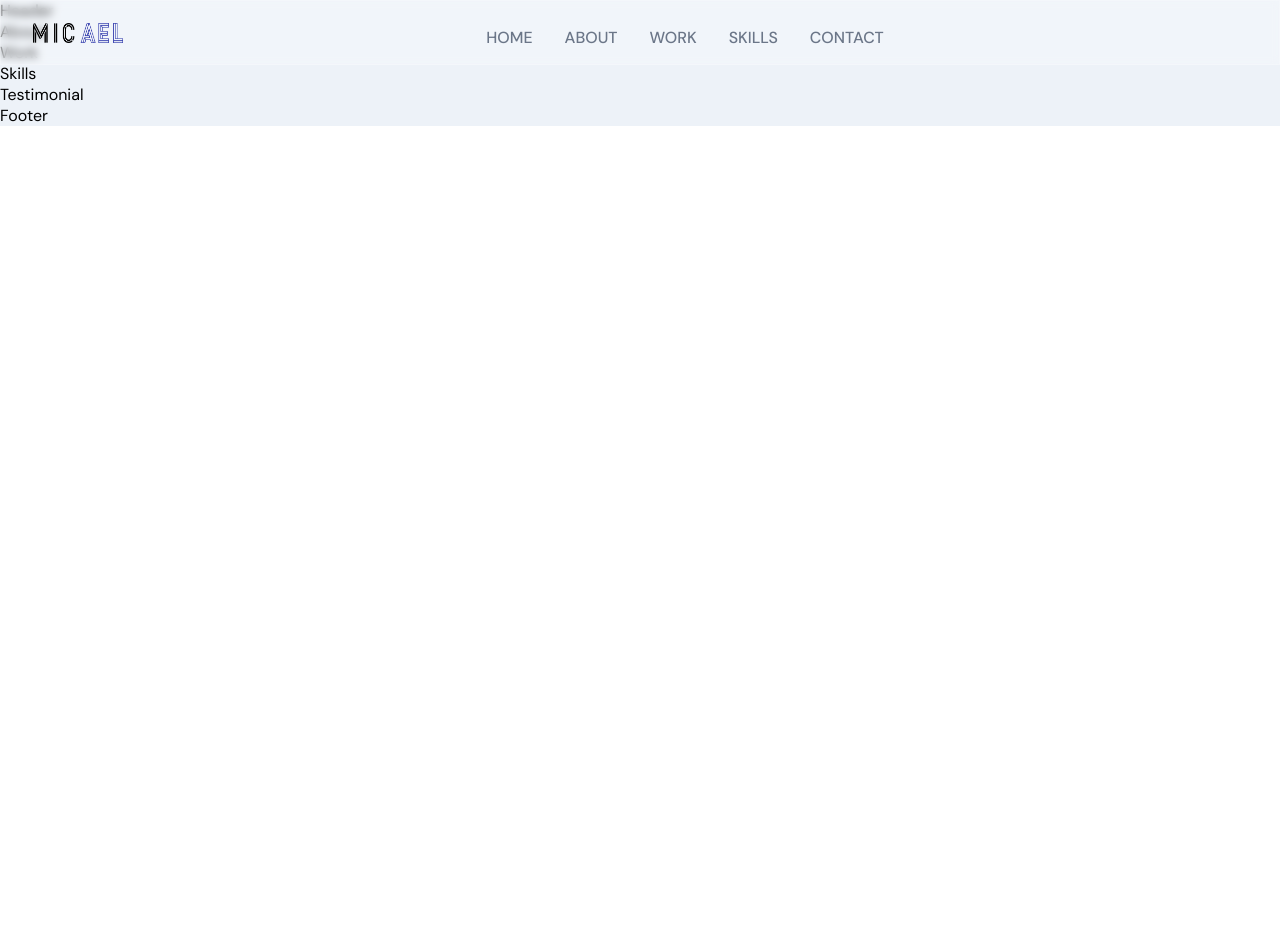
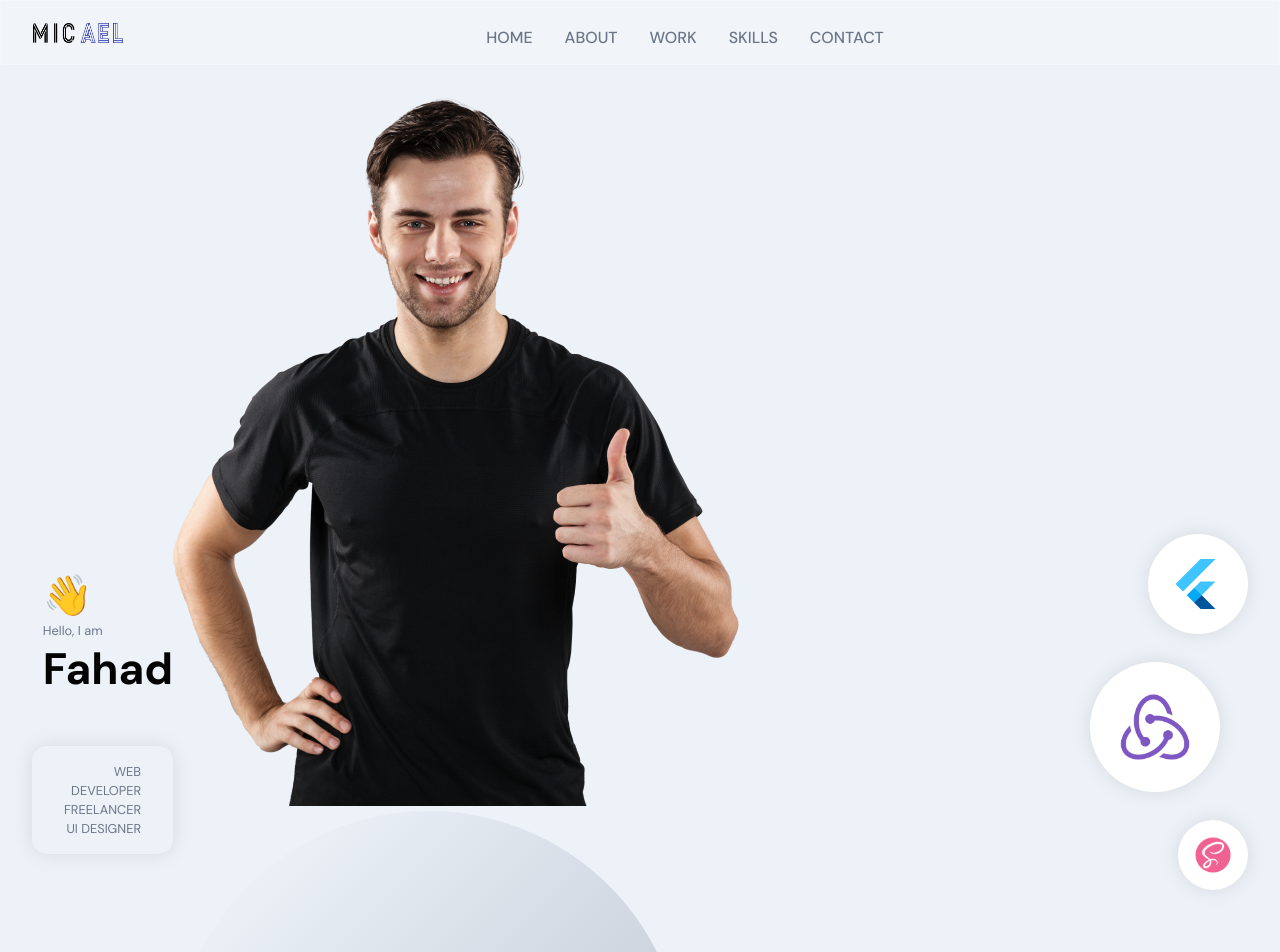
Before and after one commit to FahadHameed89/Portfolio-React-Sanity, a React (Create React App) app in the folder frontend_react/: page / in a window 1280 px wide. Shown: the top 952 px of the page. Before the commit the page ends 800 px from the top, so only its background shows below. Built offline with nearby package versions, Linux system fonts and the light colour scheme.

Commit message:
Added Header.jsx elements and styling rules to Header.scss

```diff
--- a/frontend_react/src/container/Header/Header.jsx
+++ b/frontend_react/src/container/Header/Header.jsx
@@ -1,10 +1,75 @@
 import React from 'react'
+import { motion } from 'framer-motion';
+import { images } from '../../constants';
+import './Header.scss';
 
-import './Header.scss';
+const scaleVariants = {
+  whileInView: {
+    scale: [0, 1],
+    opacity: [0, 1],
+    transition: {
+      duration: 1,
+      ease: 'easeInOut'
+    }
+  }
+}
 
 const Header = () => {
   return (
-    <div>Header</div>
+    <div id="home" className='app__header app__flex'>
+      <motion.div
+        whileInView={{ x: [-100, 0], opacity: [0, 1]}}
+        transition={{ duration: 0.8 }}
+        className='app__header-info'
+      >
+        <div className='app__header-badge'>
+          <div classname='badge-cmp app__flex'>
+            <span>👋</span>
+            <div stle={{ marginLeft: 20 }}>
+              <p className='p-text'>Hello, I am</p>
+              <h1 className='head-text'>Fahad</h1>
+            </div>
+          </div>
+
+          <div className='tag-cmp app__flex'>
+           <p className='p-text'>Web Developer</p>
+           <p className='p-text'>Freelancer</p>
+           <p className='p-text'>UI Designer</p>
+          </div>
+        </div>
+      </motion.div>
+
+
+      <motion.div
+        whileInView={{ opacity: [0, 1]}}
+        transition={{ duration: 0.8, delayChildren: 0.5 }}
+        className='app__header-img'
+      >
+        <img src={images.profile} alt='profile_bg' />
+        <motion.img
+          whileInView={{ scale: [0, 1]}}
+          transition={{ duration: 1, ease: 'easeInOut' }}
+          className="app__header-img"
+          src={images.circle}
+          alt="profile.circle"
+          classname="overlay_circle"
+        />
+      </motion.div>
+
+      <motion.div
+        variant={ scaleVariants }
+        whileInView={scaleVariants.whileInView}
+        className="app__header-circles"
+      >
+        {[images.flutter, images.redux, images.sass].map((circle, index) => (
+          <div classname="circle-cmp app__flex" key={`circle-${index}`}>
+            <img src={circle} alt="circle" />
+          </div>
+
+        ))}
+
+      </motion.div>
+      </div>
   )
 }
 
--- a/frontend_react/src/container/Header/Header.scss
+++ b/frontend_react/src/container/Header/Header.scss
@@ -0,0 +1,132 @@
+#home {
+    position: relative;
+    background: url('../../assets/bgIMG.png');
+    background-size: cover;
+    background-repeat: repeat;
+    background-position: center;
+
+    .app__wrapper {
+        padding: 0;
+
+        .copyright {
+            display: none;
+        }
+    }
+}
+
+.app__header {
+    flex: 1;
+    width: 100%;
+    height: 100%;
+    flex-direction: row;
+
+    padding: 6rem 2rem 0;
+
+    @media screen and (min-width: 2000px) {
+        padding-top: 8rem;
+    }
+    @media screen and (max-width: 1200px) {
+        flex-direction: column;
+    }
+    @media screen and (max-width: 450px) {
+        padding: 6rem 1rem 2rem;
+    }
+}
+
+.app__header-info {
+    flex: 0.65;
+    display: flex;
+    flex-direction: column;
+    justify-content: flex-start;
+    align-items: flex-start;
+    height: 100%;
+
+    @media screen and (max-width: 2000px) {
+        width: 100%;
+        margin-right: 0rem;
+
+    }
+}
+
+.app__header-badge {
+    width: 100%;
+    display: flex;
+    justify-content: flex-end;
+    align-items: flex-end;
+    flex-direction: column;
+
+    .badge-cmp, .tag-cmp {
+        padding: 1rem 2rem;
+        border: var(--white-color);
+        border-radius: 15px;
+        flex-direction: row;
+        width: auto;
+
+        box-shadow: 0 0 20px rgba(0, 0, 0, 0.1);
+    }
+
+    .tag-cmp {
+        flex-direction: column;
+        margin-top: 3rem;
+
+        p {
+            width: 100%;
+            text-transform: uppercase;
+            text-align: right;
+        }
+    }
+
+    span {
+        font-size: 2.5rem;
+
+        @media screen and (min-width: 2000px) {
+            font-size: 5rem;
+        }
+    }
+
+    @media screen and (max-width: 1200px) {
+        justify-content: flex-start;
+        align-items: flex-start;
+    }
+}
+
+.app__header-circles {
+    flex: 0.75;
+    display: flex;
+    flex-direction: column;
+    justify-content: space-evenly;
+    align-items: flex-end;
+    height: 100%;
+
+    div {
+        width: 100px;
+        height: 100px;
+        display: flex;
+        justify-content: center;
+        align-items: center;
+        border-radius: 50%;
+        background: var(--white-color);
+        box-shadow: 0 0 20px rgba(0, 0, 0, 0.1);
+        margin-left: 1rem;
+
+        img {
+            width: 60%;
+            height: 60%;
+
+        }
+    }
+
+    div:nth-child(1) {
+        width: 100px;
+        height: 100px;
+    }
+    div:nth-child(2) {
+        margin: 1.75rem;
+        width: 130px;
+        height: 130px;
+    }
+    div:nth-child(3) {
+        width: 70px;
+        height: 70px;
+    }
+}
```
Also changed, not shown: frontend_react/src/App.js (line endings or trailing spaces).
